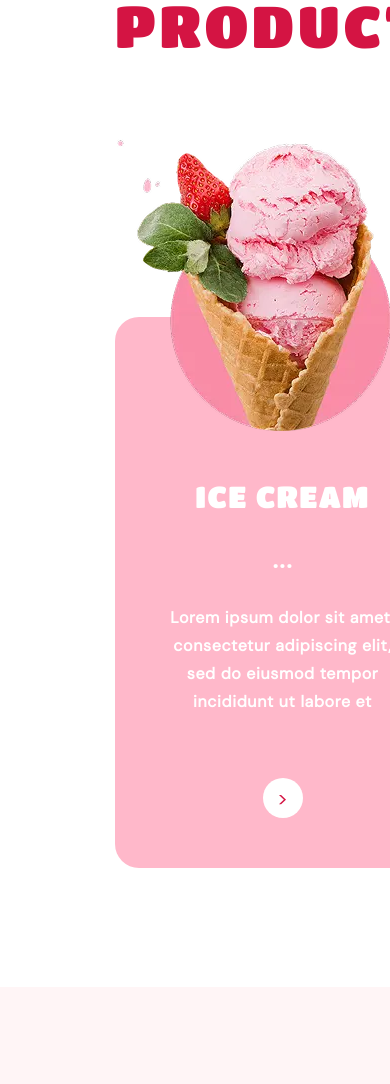
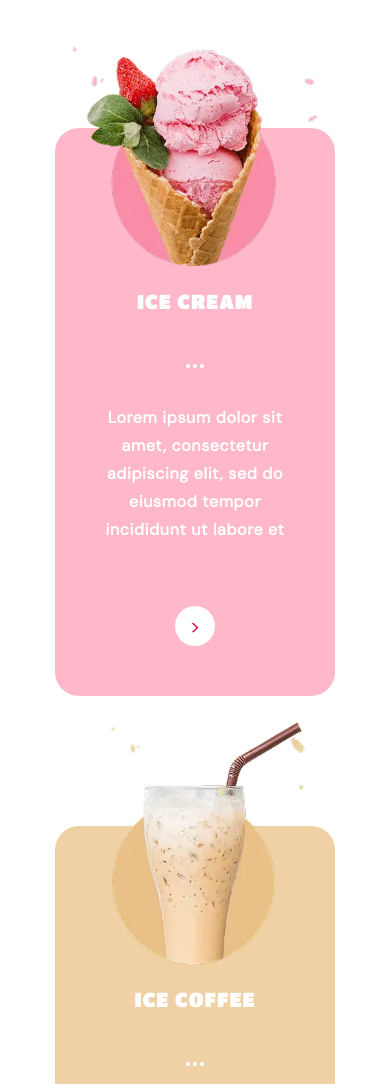
Before and after one commit to Nazar612/IceCream-Project, a website built with Parcel: page src/index.html in a window 390 px wide. Shown: the part 714-1798 px from the top of the page. Built offline with nearby package versions, Linux system fonts and the light colour scheme.

```diff
--- a/src/components/tradition.html
+++ b/src/components/tradition.html
@@ -1,5 +1,5 @@
     <section class="how-made">
-        <div class="container">
+        <div class="tradition-container">
 
             <header class="how-made__header">
                 <p class="how-made__subtitle">TRADITION AND LOVE</p>
--- a/src/sass/details/_products.scss
+++ b/src/sass/details/_products.scss
@@ -15,6 +15,33 @@
 color: #FFA5BA;
 
 margin-bottom: 15px;
+@media (max-width:1199px){
+font-style: normal;
+font-weight: 400;
+font-size: 26px;
+line-height: 30px;
+
+text-align: center;
+text-transform: uppercase;
+
+color: #FFA5BA;
+
+
+}
+
+@media (max-width:767px){
+
+font-style: normal;
+font-weight: 400;
+font-size: 18px;
+line-height: 21px;
+text-align: center;
+text-transform: uppercase;
+
+color: #FFA5BA;
+
+
+}
 }
 
 .products_h1 {
@@ -29,6 +56,35 @@
 color: #D41443;
 
 margin-bottom: 259px;
+@media (max-width:1199px){
+
+font-style: normal;
+font-weight: 400;
+font-size: 48px;
+line-height: 55px;
+margin-bottom: 150px;
+text-align: center;
+letter-spacing: 0.04em;
+text-transform: uppercase;
+
+color: #D41443;
+
+
+}
+@media (max-width:767px){
+
+font-style: normal;
+font-weight: 400;
+font-size: 34px;
+line-height: 39px;
+text-align: center;
+letter-spacing: 0.04em;
+text-transform: uppercase;
+margin-bottom: 144px;
+color: #D41443;
+
+
+}
 }
 
 .products-list {
@@ -38,7 +94,23 @@
     gap: 24px;
     text-align: center;
     margin: 0 auto;
+    @media (max-width: 1199px){
+      grid-template-columns: 220px 220px 220px;
+      gap: 20px;
+      grid-row: 485px;
+
+
+    }
+    @media (max-width: 767px){
+      grid-template-columns: 280px;
+      gap: 130px;
+      grid-row: 485px;
+      justify-content: center;
+
+    }
+
 }
+
 
 .products-list-li {
     padding-bottom: 50px;
@@ -50,6 +122,7 @@
     border-radius: 24px;
     position: relative;
 }
+
 
 .products-list-li1 {
     background-color: #FFB8CA;
@@ -67,6 +140,22 @@
     position: absolute;
     top: -40%;
     left: 0;
+    @media (max-width: 1199px){
+      width: 220px;
+      height: 233px;
+      top: -20%;
+      left: 50% ;
+      transform: translateX(-50%);
+
+
+    }
+    @media (max-width: 767px){
+      width: 249px;
+      height: 252px;
+      top: -20% ;
+
+
+    }
 }
 
 .productsList__h2 {
@@ -78,6 +167,38 @@
 line-height: 34px;
 letter-spacing: 0.04em;
 text-transform: uppercase;
+@media (max-width:1199px){
+
+font-style: normal;
+font-weight: 400;
+font-size: 20px;
+line-height: 23px;
+text-align: center;
+letter-spacing: 0.04em;
+text-transform: uppercase;
+
+color: #FFFFFF;
+
+
+
+}
+@media (max-width:767px){
+
+
+font-style: normal;
+font-weight: 400;
+font-size: 20px;
+line-height: 23px;
+
+text-align: center;
+letter-spacing: 0.04em;
+text-transform: uppercase;
+
+color: #FFFFFF;
+
+
+
+}
 }
 
 .productsList__h2Points {
--- a/src/sass/details/_tradition.scss
+++ b/src/sass/details/_tradition.scss
@@ -22,7 +22,7 @@
             color: #000000;
         }
 
-        .container {
+        .tradition-container {
             max-width: 1280px;
             margin: 0 auto;
             padding: 0 115px;
```
